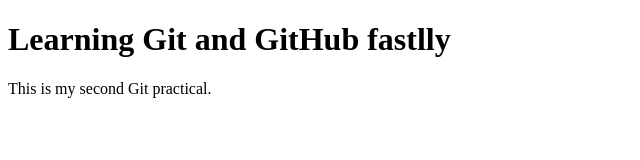
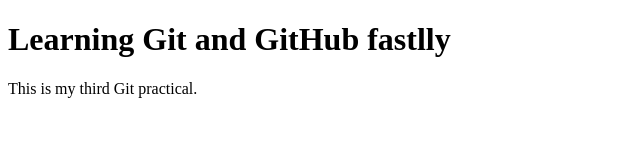
Before and after one commit to Shruti889/asd-practical5, a plain HTML site: page index.html in a window 1280 px wide. Shown: the full height of the page, 0-640 px from the left. Drawn offline with Linux system fonts and the light colour scheme.

Commit message:
Update heading

```diff
--- a/index.html
+++ b/index.html
@@ -5,6 +5,6 @@
 </head>
 <body>
     <h1>Learning Git and GitHub fastlly </h1>
-    <p>This is my second Git practical.</p>
+    <p>This is my third Git practical.</p>
 </body>
 </html>
```
